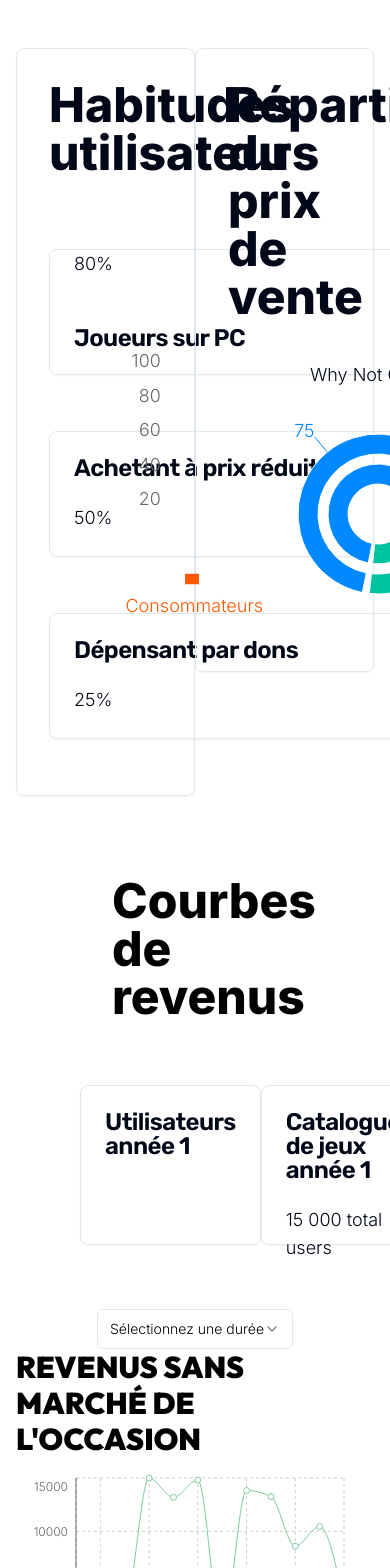
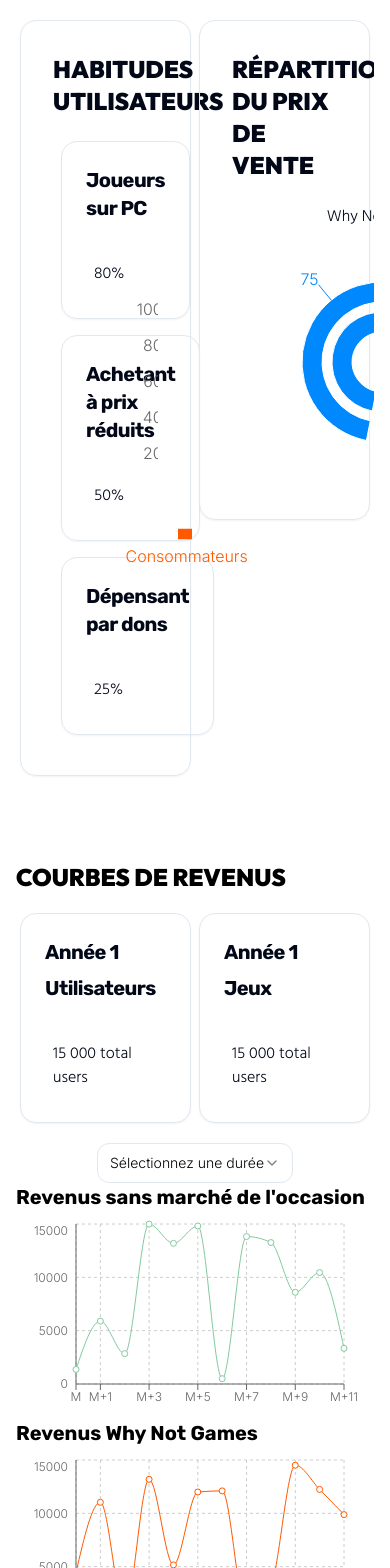
Before and after one commit to CaroAstruz/financial-dashboard, a Next.js app: page / in a window 390 px wide. Shown: the top 1568 px of the page. Built offline with nearby package versions, Linux system fonts and the light colour scheme.

Commit message:
Responsive top section

```diff
--- /dev/null
+++ b/src/app/components/GlassDiv.tsx
@@ -0,0 +1,11 @@
+
+const GlassDiv = () => {
+  return (
+    <div style={{ width: "100%"}} className="flex-parent">
+        <div className="flex justify-start items-center overflow-hidden gap-8 p-8 rounded-2xl bg-[#fffcf9]/20 border-[3px] border-white/50 backdrop-blur-[35px]">
+        </div>
+    </div>
+  );
+};
+
+export default GlassDiv;
--- a/src/app/components/SalesComparison.tsx
+++ b/src/app/components/SalesComparison.tsx
@@ -36,7 +36,7 @@ const SalesComparison = (selectedDataRange: any) => {
 
   return (
     <div style={{ width: "100%" }} className="flex-parent">
-      <h1>Revenus sans marché de l'occasion</h1>
+      <h2>Revenus sans marché de l'occasion</h2>
       <ResponsiveContainer height={200} className="flex-child">
         <LineChart
           width={500}
@@ -64,7 +64,7 @@ const SalesComparison = (selectedDataRange: any) => {
           <Tooltip labelStyle={{ color: "black" }} />
         </LineChart>
       </ResponsiveContainer>
-      <h1>Revenus Why Not Games</h1>
+      <h2>Revenus Why Not Games</h2>
       <ResponsiveContainer height={200} className="flex-child">
         <LineChart
           width={500}
@@ -92,7 +92,7 @@ const SalesComparison = (selectedDataRange: any) => {
           />
         </LineChart>
       </ResponsiveContainer>
-      <h1>Détails revenus neuf et occasion</h1>
+      <h2>Détails revenus neuf et occasion</h2>
       <ResponsiveContainer height={200} className="flex-child">
         <LineChart
           width={500}
--- a/src/app/components/SpendingMotivations.tsx
+++ b/src/app/components/SpendingMotivations.tsx
@@ -25,44 +25,40 @@ const data = [
 
 const SpendingMotivations = () => {
   return (
-    <div style={{ width: "50%" }} className="flex-parent">
-      <ResponsiveContainer height={150} className="flex-child">
-        <Card className="w-[360px] h-fit mt-8 border-dark-blue border-opacity-25 bg-cream">
+    <ResponsiveContainer>
+    <div className="flex flex-col items-start justify-evenly lg:flex-row">
+        <Card className=" h-fit m-2 border-darkblue border-opacity-25 bg-cream">
+          <CardHeader>
+            <CardTitle>
+              <h2>Joueurs sur PC</h2>
+            </CardTitle>
+          </CardHeader>
           <CardContent>
             <p>80%</p>
           </CardContent>
+        </Card>
+        <Card className="  h-fit m-2 border-dark-blue border-opacity-25 bg-cream">
           <CardHeader>
             <CardTitle>
-              Joueurs sur PC
-            </CardTitle>
-          </CardHeader>
-        </Card>
-        </ResponsiveContainer>
-        <ResponsiveContainer height={150} className="flex-child">
-        <Card className="w-[360px] h-fit mt-8 border-dark-blue border-opacity-25 bg-cream">
-          <CardHeader>
-            <CardTitle>
-              Achetant à prix réduits
+            <h2> Achetant à prix réduits</h2>
             </CardTitle>
           </CardHeader>
           <CardContent>
             <p>50%</p>
           </CardContent>
         </Card>
-        </ResponsiveContainer>
-        <ResponsiveContainer height={150} className="flex-child">
-        <Card className="w-[360px] h-fit mt-8 border-dark-blue border-opacity-25 bg-cream">
+        <Card className="  h-fit m-2 border-dark-blue border-opacity-25 bg-cream">
           <CardHeader>
             <CardTitle>
-              Dépensant par dons
+            <h2> Dépensant par dons</h2>
             </CardTitle>
           </CardHeader>
           <CardContent>
             <p>25%</p>
           </CardContent>
         </Card>
-      </ResponsiveContainer>
     </div>
+    </ResponsiveContainer>
   );
 };
 
--- a/src/app/globals.css
+++ b/src/app/globals.css
@@ -7,27 +7,47 @@
 
 
 @layer base {
-    h1{
-      @apply font-Outfit font-black text-3xl uppercase mb-4
+  h1 {
+    @apply font-Outfit font-black text-2xl uppercase mb-4 lg:text-3xl
   }
 
   h2 {
-      @apply font-Rubik font-bold text-2xl mb-2
+    @apply font-Rubik font-bold text-xl lg:text-2xl mb-2
   }
 
   h3 {
-      @apply font-Rubik font-medium text-2xl
+    @apply font-Rubik font-medium text-xl lg:text-2xl
   }
 
-    body {
-      @apply font-Hind font-light text-lg mb-1
+  body, p {
+    @apply font-Hind font-light text-base lg:text-lg p-2
   }
 
   .secondary-text {
-      @apply font-Hind font-light text-base
+    @apply font-Hind font-light text-sm lg:text-base
   }
+
   :root {
-      --background: 0 0% 100%;
+    /* Variable collection */
+    --dark-100: #e3e3e8;
+    --dark-300: #aaacbb;
+    --dark-500: #71748e;
+    --dark-700: #444655;
+    --dark-850: #23242c;
+    --orange-100: #ffdecc;
+    --orange-300: #ff9b66;
+    --orange-500: #ff5900;
+    --orange-700: #993500;
+    --orange-900: #331200;
+    --orange-print: #df5b35;
+    --system-error: #ff0000;
+    --white-100: #ffe5cc;
+    --white-200: #ffcc99;
+    --white-300: #ffb266;
+    --white-default: #fffcf9;
+    --white-glass: #fffcf933;
+    --white-glass-outline: #ffffff80;
+    --background: var(--white-default);
     --foreground: 222.2 84% 4.9%;
 
     --card: 0 0% 100%;
@@ -55,7 +75,9 @@
     --input: 214.3 31.8% 91.4%;
     --ring: 222.2 84% 4.9%;
 
-      --radius: 0.5rem;
+    --radius: 1rem;
+
+
   }
 
   .dark {
@@ -93,6 +115,7 @@
   * {
     @apply border-border;
   }
+
   body {
     @apply bg-background text-foreground;
   }
--- a/src/app/layout.tsx
+++ b/src/app/layout.tsx
@@ -16,7 +16,7 @@ export default function RootLayout({
 }>) {
   return (
     <html lang="en">
-      <body><div className={`${inter.className} overflow-x-hidden`}>{children}</div></body>
+      <body className="p-4"><div className={`${inter.className} overflow-x-hidden`}>{children}</div></body>
     </html>
   );
 }
--- a/src/app/page.tsx
+++ b/src/app/page.tsx
@@ -4,8 +4,10 @@ import SalesComparison from "./components/SalesComparison";
 import BuyingHabits from "./components/BuyingHabits";
 import {
   Select,
-  SelectContent, SelectItem, SelectTrigger,
-  SelectValue
+  SelectContent,
+  SelectItem,
+  SelectTrigger,
+  SelectValue,
 } from "@/components/ui/select";
 import { useState } from "react";
 import { Separator } from "@/components/ui/separator";
@@ -559,25 +561,21 @@ const Page = () => {
   }
 
   return (
-    <div className="min-h-screen w-full py-12 flex justify-evenly items-center p-4">
+    <div className="min-h-screen w-full flex justify-evenly items-center">
       <div className="relative w-full mx-auto text-black">
         <div className="flex flex-row justify-evenly">
-          <ResponsiveContainer>
+        <ResponsiveContainer className="flex-child p-1 lg:p-2">
             <Card className="w-full h-full p-8 border-dark-blue border-opacity-25 bg-cream">
-              <p className="font-extrabold text-5xl mb-10">
-                Habitudes utilisateurs
-              </p>
+              <h1>Habitudes utilisateurs</h1>
               <div className="flex flex-row h-auto items-center justify-evenly flex-parent">
                 <SpendingMotivations />
                 <BuyingHabits />
               </div>
             </Card>
           </ResponsiveContainer>
-          <ResponsiveContainer>
+          <ResponsiveContainer className="flex-child p-1 lg:p-2">
             <Card className="w-full h-full p-8 border-dark-blue border-opacity-25 bg-cream">
-              <p className="font-extrabold text-5xl mb-10">
-                Répartitions du prix de vente
-              </p>
+              <h1>Répartitions du prix de vente</h1>
               <div className="flex flex-row h-auto items-center justify-between">
                 <span className="flex flex-col items-center">
                   <p>Why Not Games</p>
@@ -665,41 +663,55 @@ const Page = () => {
           </ResponsiveContainer>
         </div>
         <Separator className="my-10 bg-dark-blue bg-opacity-25" />
-
-        <p className="font-extrabold text-5xl ml-24 mb-10">
-          Courbes de revenus
-        </p>
-        <div className="h-[160px] flex flex-row items-center justify-evenly m-16">
-        <Card className="w-[360px] h-full">
+        <h1>Courbes de revenus</h1>
+        <div className="flex-parent flex flex-row mb-4 ">
+          <ResponsiveContainer className="flex-child p-1 lg:p-2">
+            <Card className="max-h-full">
               <CardHeader>
-                <CardTitle>Utilisateurs année {yearString}</CardTitle>
+                <CardTitle>
+                  <h2>Année {yearString}</h2>
+                  <h2>Utilisateurs</h2>
+                </CardTitle>
               </CardHeader>
               <CardContent>
+                {" "}
+                <p>{Y1_USERS}</p>
               </CardContent>
             </Card>
-            <Card className="w-[360px] h-full ">
+          </ResponsiveContainer>
+          <ResponsiveContainer className="flex-child p-1 lg:p-2">
+            <Card>
               <CardHeader>
-                <CardTitle>Catalogue de jeux année {yearString}</CardTitle>
+                <CardTitle>
+                  <h2>Année {yearString}</h2>
+                  <h2>Jeux </h2>
+                </CardTitle>
               </CardHeader>
               <CardContent>
                 <p>{Y1_USERS}</p>
               </CardContent>
             </Card>
+          </ResponsiveContainer>
         </div>
         <div className="flex flex-col items-center justify-evenly">
           <Select onValueChange={setYearString}>
             <SelectTrigger className="w-auto ">
               <SelectValue placeholder="Sélectionnez une durée" />
             </SelectTrigger>
-              <SelectContent position="popper" side='bottom' sticky="always" avoidCollisions={false}>
+            <SelectContent
+              position="popper"
+              side="bottom"
+              sticky="always"
+              avoidCollisions={false}
+            >
               <SelectItem value="1">N+1</SelectItem>
               <SelectItem value="2">N+2</SelectItem>
               <SelectItem value="3">N+3</SelectItem>
             </SelectContent>
           </Select>
-           <div className=" ml-8 h-auto flex flex-col justify-around items-center">
-          </div>
+
             <SalesComparison data={selectedDataRange} />
+
         </div>
       </div>
     </div>
--- a/tailwind.config.ts
+++ b/tailwind.config.ts
@@ -1,5 +1,4 @@
 import type { Config } from "tailwindcss"
-
 const config = {
   darkMode: ["class"],
   content: [
@@ -60,8 +59,9 @@ const config = {
       },
       borderRadius: {
         lg: "var(--radius)",
-        md: "calc(var(--radius) - 2px)",
-        sm: "calc(var(--radius) - 4px)",
+        md: "calc(var(--radius) - 4px)",
+        sm: "calc(var(--radius) - 8px)",
+        xs: "cal(var(--radius) - 12px)",
       },
       keyframes: {
         "accordion-down": {
--- /dev/null
+++ b/theme.js
@@ -0,0 +1,34 @@
+const theme = { fontSize: { base: '1rem', lg: '1.125rem', xl: '1.5rem', '2xl': '1.875rem' },
+  fontFamily: { outfit: 'Outfit', rubik: 'Rubik', hind: 'Hind' },
+  borderRadius:
+   { 'rounded-0': '0rem',
+     'rounded-1': '0.0625rem',
+     'rounded-2': '0.125rem',
+     'rounded-3': '0.1875rem',
+     'rounded-4': '0.25rem',
+     'rounded-5': '0.3125rem',
+     'rounded-6': '0.4375rem',
+     'rounded-7': '0.44915392994880676rem',
+     'rounded-8': '0.5rem',
+     'rounded-9': '0.6198111176490784rem',
+     'rounded-10': '0.625rem',
+     'rounded-11': '0.75rem',
+     'rounded-12': '0.9375rem',
+     'rounded-13': '1rem',
+     'rounded-14': '1.1444778442382812rem',
+     'rounded-15': '1.25rem',
+     'rounded-16': '1.303915023803711rem',
+     'rounded-17': '1.3125rem',
+     'rounded-18': '1.3437291383743286rem',
+     'rounded-19': '1.3474619388580322rem',
+     'rounded-20': '1.5695695877075195rem',
+     'rounded-21': '1.5720387697219849rem',
+     'rounded-22': '1.875rem',
+     'rounded-23': '2.021192789077759rem',
+     'rounded-24': '2.1559388637542725rem',
+     'rounded-25': '2.1875rem',
+     'rounded-26': '2.245769739151001rem',
+     'rounded-27': '2.8125rem',
+     'rounded-28': '3.125rem',
+     'rounded-29': '5.625rem',
+     'rounded-30': '62.4375rem' } };
```
Lines whose indentation alone changed are shown as unchanged.
